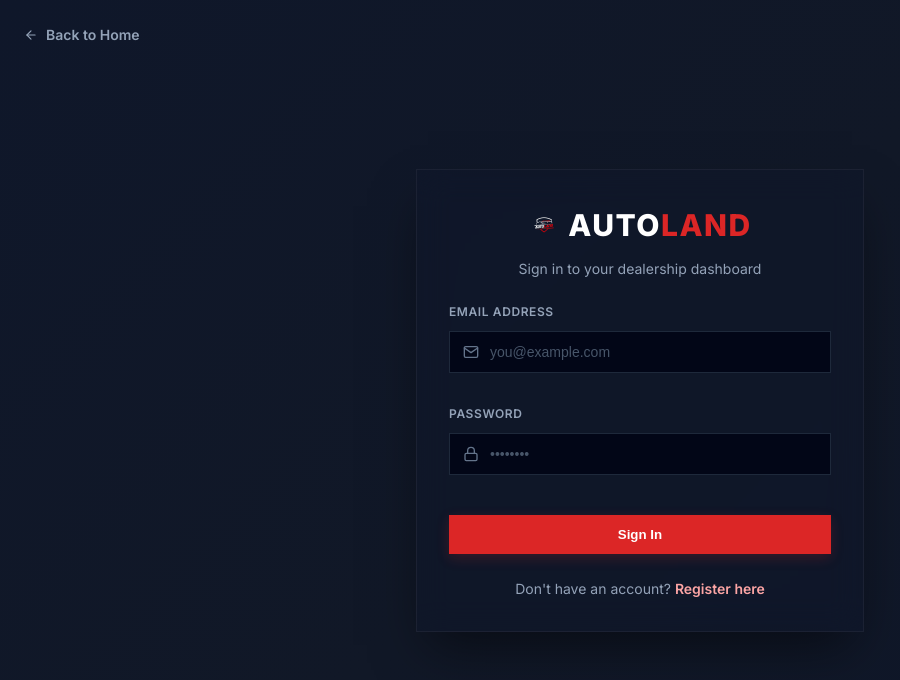
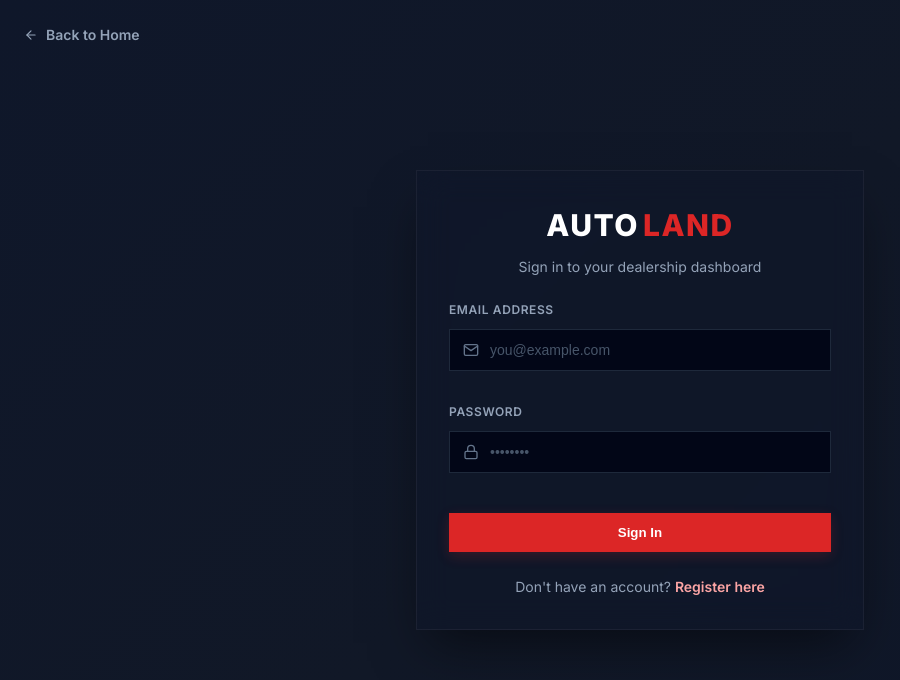
Before and after one commit to Fuma27/autoland, a React (Create React App) app: page /login in a window 1280 px wide. Shown: the top 680 px of the page, without its empty margins (0-900 px from the left). Built offline with nearby package versions, Linux system fonts and the light colour scheme.

Commit message:
Update logo file extension to png

```diff
--- a/src/pages/Landing.js
+++ b/src/pages/Landing.js
@@ -11,7 +11,6 @@ const Landing = () => {
       {/* Header */}
       <header className="landing-header">
         <div className="landing-logo">
-          <img src="/autoland-logo.png" alt="Autoland Logo" className="logo-img" style={{ height: '40px', objectFit: 'contain' }} />
           <span className="brand-auto">AUTO</span>
           <span className="brand-land">LAND</span>
         </div>
@@ -46,7 +45,7 @@ const Landing = () => {
       <main className="landing-hero">
         <div className="hero-content">
           <div className="hero-badge">
-            <span>🚀 Dealership Management Redefined</span>
+            <span>Dealership Management Redefined</span>
           </div>
           <h1 className="hero-title">
             Accelerate Your <br />
--- a/src/pages/Login.js
+++ b/src/pages/Login.js
@@ -43,12 +43,9 @@ const Login = () => {
 
       <div className="auth-card">
         <div className="auth-header">
-          <div className="auth-logo" style={{ display: 'flex', alignItems: 'center', justifyContent: 'center', gap: '8px' }}>
-            <img src="/autoland-logo.png" alt="Autoland Logo" style={{ height: '48px', objectFit: 'contain' }} />
-            <div>
-              <span className="brand-auto">AUTO</span>
-              <span className="brand-land">LAND</span>
-            </div>
+          <div className="auth-logo">
+            <span className="brand-auto">AUTO</span>
+            <span className="brand-land">LAND</span>
           </div>
           <p>Sign in to your dealership dashboard</p>
         </div>
```
